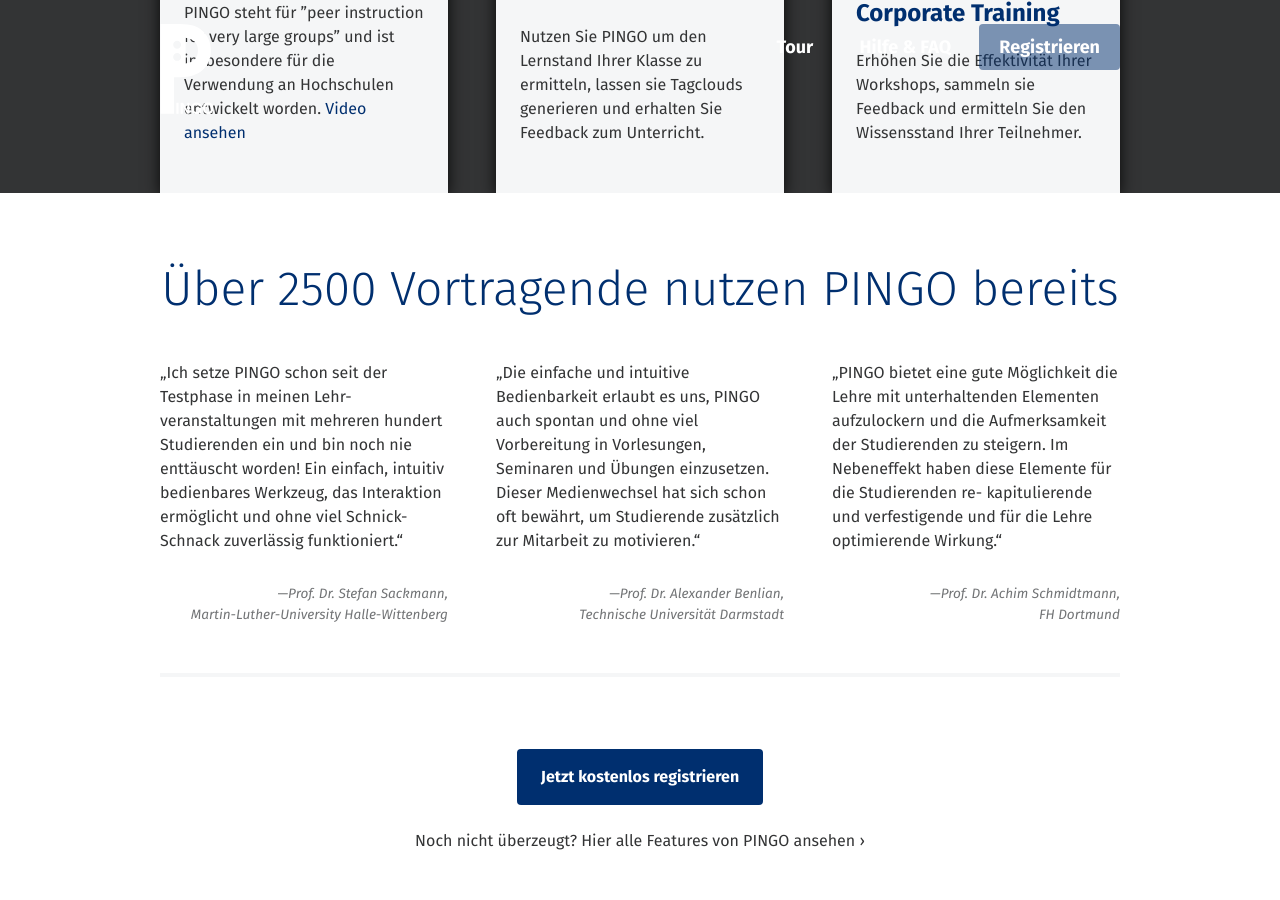
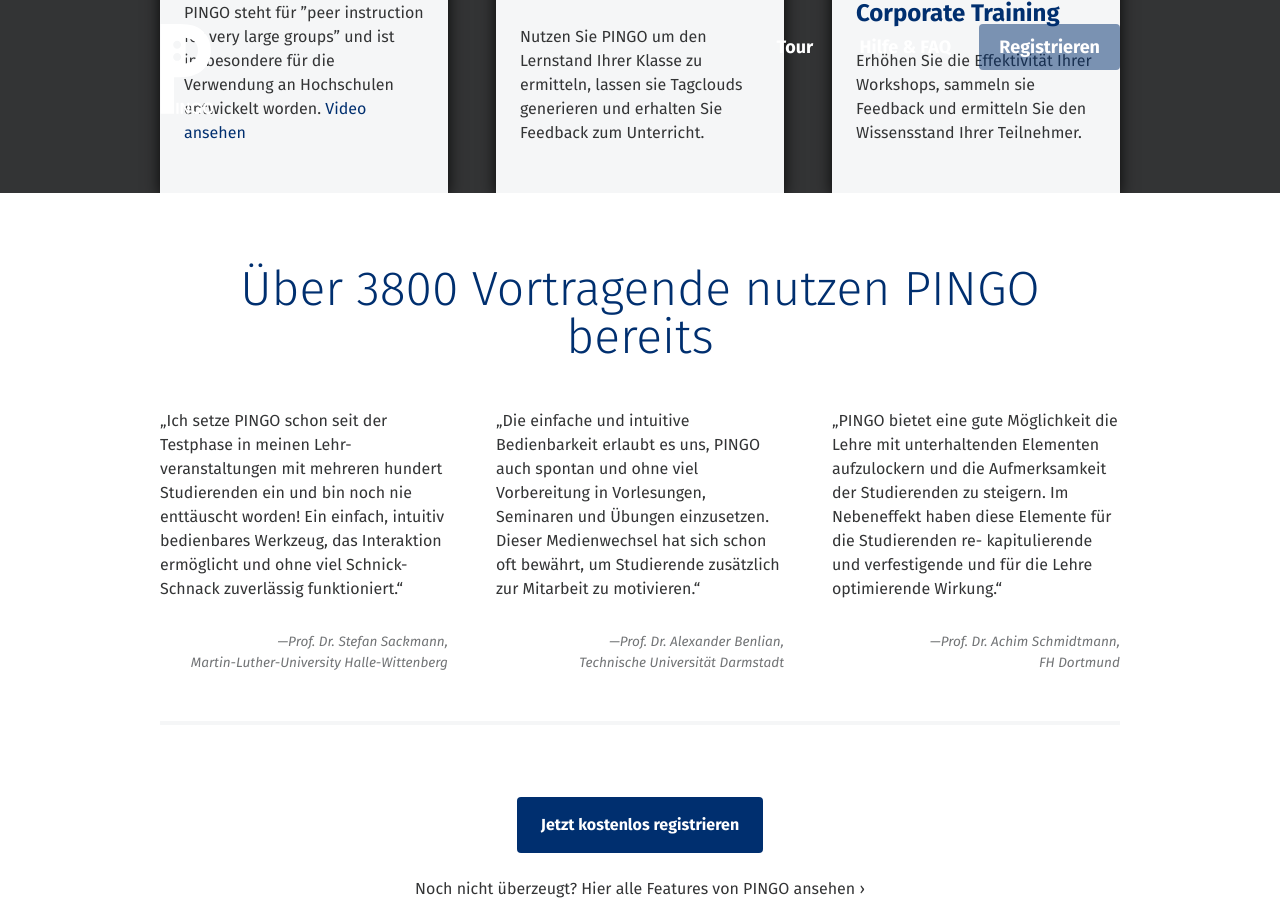
Before and after one commit to PingoUPB/pingoupb.github.io, a Jekyll site: the page built from de/index.html, in a window 1280 px wide and 900 px high, scrolled down 1535 px. Built offline with Jekyll 4.4.1, drawn with Linux system fonts in a browser that asks for light colours; nearby versions of some CDN libraries; Markdown is read by kramdown in place of the engine named in the settings.

Commit message:
Update testimonials.de.html

```diff
--- a/_includes/container/testimonials.de.html
+++ b/_includes/container/testimonials.de.html
@@ -1,6 +1,6 @@
 <section class="testimonials">
 	<div class="centered">
-		<h1 class="testimonials__title">Über 2500 Vortragende nutzen PINGO bereits</h1>
+		<h1 class="testimonials__title">Über 3800 Vortragende nutzen PINGO bereits</h1>
 		<div class="grid">
 
 			{% for q in site.data.testimonials_de %}
```
